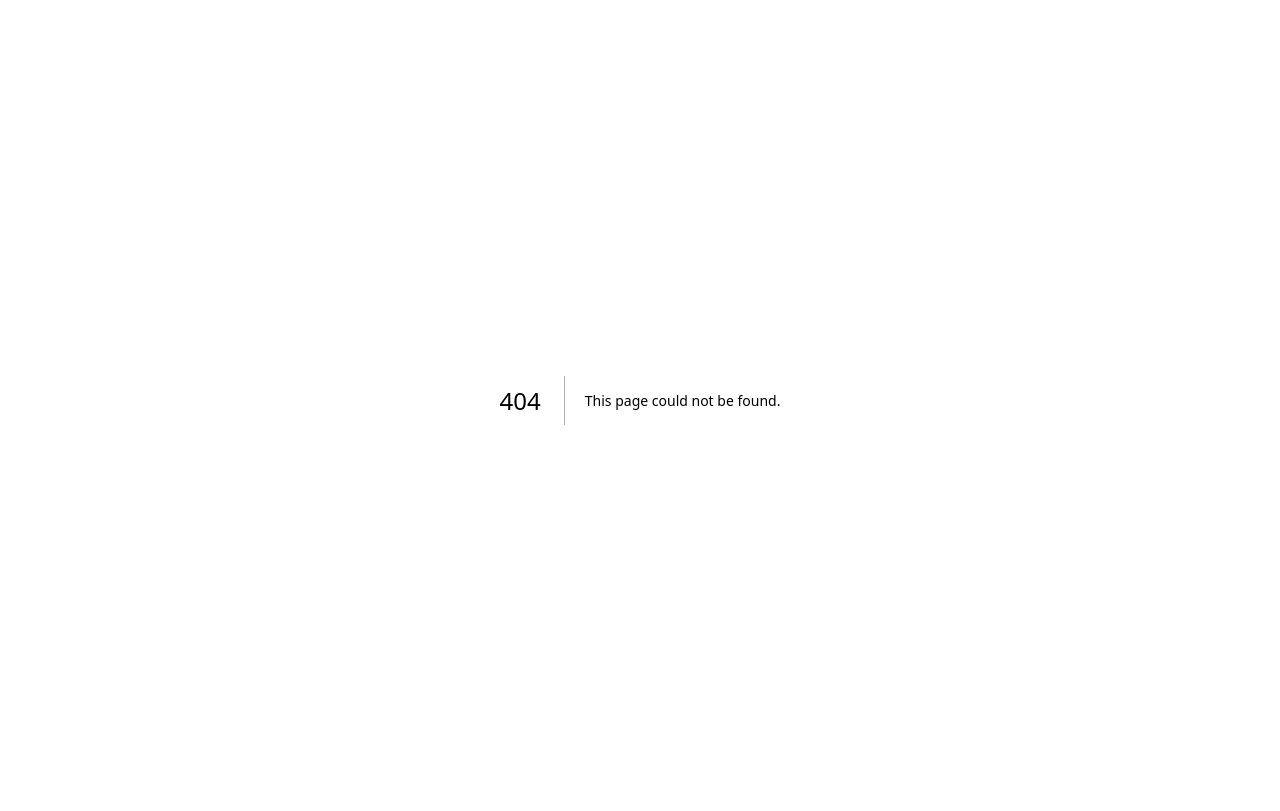
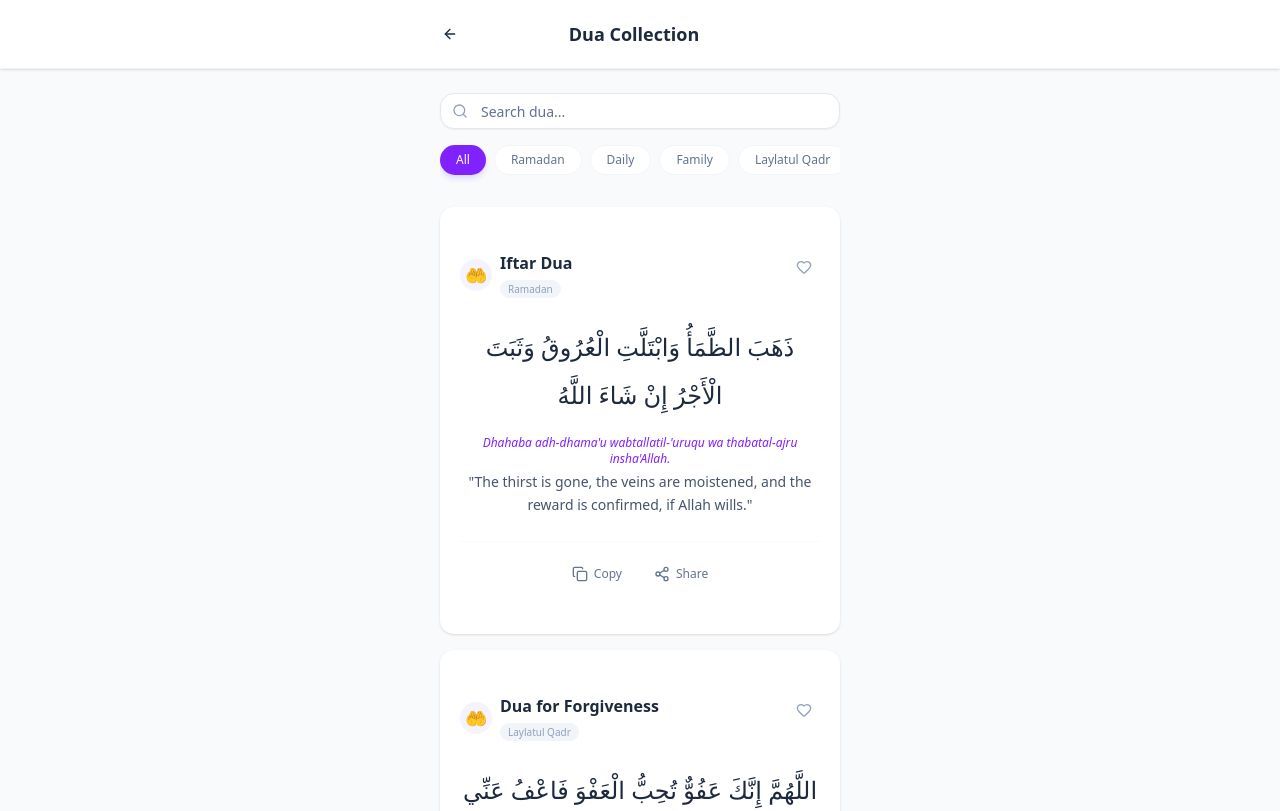
Before and after one commit to Suyitnoo/ramadhan-tracker, a Next.js app: page /dua in a window 1280 px wide. Before the commit this address had no page. Shown: the top 811 px of the page. Built offline with nearby package versions, Linux system fonts and the light colour scheme.

Commit message:
Add files via upload

```diff
--- /dev/null
+++ b/src/app/dua/page.tsx
@@ -0,0 +1,182 @@
+"use client";
+
+import { useState } from "react";
+import { ArrowLeft, Search, Heart, Copy, Share2, BookOpen } from "lucide-react";
+import { Button } from "@/components/ui/button";
+import { useRouter } from "next/navigation";
+import { Card, CardContent } from "@/components/ui/card";
+import { Input } from "@/components/ui/input";
+import { Badge } from "@/components/ui/badge";
+
+const DUAS = [
+    {
+        id: 1,
+        title: "Iftar Dua",
+        arabic: "ذَهَبَ الظَّمَأُ وَابْتَلَّتِ الْعُرُوقُ وَثَبَتَ الْأَجْرُ إِنْ شَاءَ اللَّهُ",
+        transliteration: "Dhahaba adh-dhama'u wabtallatil-'uruqu wa thabatal-ajru insha'Allah.",
+        translation: "The thirst is gone, the veins are moistened, and the reward is confirmed, if Allah wills.",
+        category: "Ramadan",
+        tags: ["Fasting", "Evening"]
+    },
+    {
+        id: 2,
+        title: "Dua for Forgiveness",
+        arabic: "اللَّهُمَّ إِنَّكَ عَفُوٌّ تُحِبُّ الْعَفْوَ فَاعْفُ عَنِّي",
+        transliteration: "Allahumma innaka 'afuwwun tuhibbul-'afwa fa'fu 'anni.",
+        translation: "O Allah, You are Forgiving and love forgiveness, so forgive me.",
+        category: "Laylatul Qadr",
+        tags: ["Forgiveness", "Ramadan"]
+    },
+    {
+        id: 3,
+        title: "Dua Before Eating",
+        arabic: "بِسْمِ اللَّهِ",
+        transliteration: "Bismillah.",
+        translation: "In the name of Allah.",
+        category: "Daily",
+        tags: ["Eating", "Sunnah"]
+    },
+    {
+        id: 4,
+        title: "Dua After Eating",
+        arabic: "الْحَمْدُ لِلَّهِ الَّذِي أَطْعَمَنَا وَسَقَانَا وَجَعَلَنَا مُسْلِمِينَ",
+        transliteration: "Alhamdulillahilladzi at'amana wa saqana wa ja'alana muslimin.",
+        translation: "All praise is due to Allah who fed us, gave us drink, and made us Muslims.",
+        category: "Daily",
+        tags: ["Eating", "Gratitude"]
+    },
+    {
+        id: 5,
+        title: "Dua for Parents",
+        arabic: "رَّبِّ ارْحَمْهُمَا كَمَا رَبَّيَانِي صَغِيرًا",
+        transliteration: "Rabbi irhamhuma kama rabbayani saghira.",
+        translation: "My Lord, have mercy upon them [my parents] as they brought me up [when I was] small.",
+        category: "Family",
+        tags: ["Parents", "Quran"]
+    },
+    {
+        id: 6,
+        title: "Dua for Knowledge",
+        arabic: "رَبِّ زِدْنِي عِلْمًا",
+        transliteration: "Rabbi zidni 'ilma.",
+        translation: "My Lord, increase me in knowledge.",
+        category: "Education",
+        tags: ["Knowledge", "Succcess"]
+    }
+];
+
+const CATEGORIES = ["All", "Ramadan", "Daily", "Family", "Laylatul Qadr", "Education"];
+
+export default function DuaPage() {
+    const router = useRouter();
+    const [searchQuery, setSearchQuery] = useState("");
+    const [activeCategory, setActiveCategory] = useState("All");
+
+    const filteredDuas = DUAS.filter(dua => {
+        const matchesSearch = dua.title.toLowerCase().includes(searchQuery.toLowerCase()) ||
+            dua.translation.toLowerCase().includes(searchQuery.toLowerCase());
+        const matchesCategory = activeCategory === "All" || dua.category === activeCategory;
+        return matchesSearch && matchesCategory;
+    });
+
+    return (
+        <main className="min-h-screen bg-slate-50 text-slate-800 pb-24">
+            {/* Header */}
+            <div className="bg-white sticky top-0 z-30 shadow-sm border-b border-slate-100">
+                <div className="max-w-md mx-auto px-6 py-4 flex items-center justify-between">
+                    <Button variant="ghost" size="icon" onClick={() => router.back()} className="rounded-full hover:bg-slate-100 -ml-2">
+                        <ArrowLeft className="w-6 h-6" />
+                    </Button>
+                    <h1 className="text-lg font-bold">Dua Collection</h1>
+                    <div className="w-10"></div>
+                </div>
+            </div>
+
+            <div className="max-w-md mx-auto px-6 py-6 space-y-6">
+
+                {/* Search & Filter */}
+                <div className="space-y-4">
+                    <div className="relative">
+                        <Search className="absolute left-3 top-1/2 -translate-y-1/2 w-4 h-4 text-slate-400" />
+                        <Input
+                            placeholder="Search dua..."
+                            className="pl-10 rounded-xl bg-white border-slate-200 focus:border-violet-500 transition-colors"
+                            value={searchQuery}
+                            onChange={(e) => setSearchQuery(e.target.value)}
+                        />
+                    </div>
+
+                    <div className="flex gap-2 overflow-x-auto pb-2 no-scrollbar">
+                        {CATEGORIES.map(category => (
+                            <button
+                                key={category}
+                                onClick={() => setActiveCategory(category)}
+                                className={`px-4 py-1.5 rounded-full text-xs font-medium whitespace-nowrap transition-all ${activeCategory === category
+                                        ? "bg-violet-600 text-white shadow-md shadow-violet-200"
+                                        : "bg-white text-slate-500 hover:bg-slate-100 border border-slate-100"
+                                    }`}
+                            >
+                                {category}
+                            </button>
+                        ))}
+                    </div>
+                </div>
+
+                {/* Dua List */}
+                <div className="space-y-4">
+                    {filteredDuas.length > 0 ? (
+                        filteredDuas.map(dua => (
+                            <Card key={dua.id} className="border-0 shadow-sm hover:shadow-md transition-all duration-300 group bg-white overflow-hidden">
+                                <CardContent className="p-5">
+                                    <div className="flex justify-between items-start mb-4">
+                                        <div className="flex items-center gap-2">
+                                            <div className="w-8 h-8 rounded-full bg-violet-50 flex items-center justify-center text-violet-600">
+                                                <span className="font-amiri text-lg">🤲</span>
+                                            </div>
+                                            <div>
+                                                <h3 className="font-bold text-slate-800">{dua.title}</h3>
+                                                <span className="text-[10px] text-slate-400 bg-slate-100 px-2 py-0.5 rounded-full">{dua.category}</span>
+                                            </div>
+                                        </div>
+                                        <Button variant="ghost" size="icon" className="h-8 w-8 text-slate-400 hover:text-red-500 hover:bg-red-50 rounded-full">
+                                            <Heart className="w-4 h-4" />
+                                        </Button>
+                                    </div>
+
+                                    <div className="space-y-4 text-center py-2">
+                                        <p className="font-amiri text-2xl text-slate-800 leading-loose" dir="rtl">
+                                            {dua.arabic}
+                                        </p>
+
+                                        <div className="space-y-1">
+                                            <p className="text-xs text-violet-600 font-medium italic">
+                                                {dua.transliteration}
+                                            </p>
+                                            <p className="text-sm text-slate-600 leading-relaxed">
+                                                "{dua.translation}"
+                                            </p>
+                                        </div>
+                                    </div>
+
+                                    <div className="flex justify-center gap-3 mt-4 pt-4 border-t border-slate-50">
+                                        <Button variant="ghost" size="sm" className="h-8 text-xs text-slate-500 hover:text-violet-600 gap-1.5">
+                                            <Copy className="w-3.5 h-3.5" /> Copy
+                                        </Button>
+                                        <Button variant="ghost" size="sm" className="h-8 text-xs text-slate-500 hover:text-violet-600 gap-1.5">
+                                            <Share2 className="w-3.5 h-3.5" /> Share
+                                        </Button>
+                                    </div>
+                                </CardContent>
+                            </Card>
+                        ))
+                    ) : (
+                        <div className="text-center py-10">
+                            <p className="text-slate-400 text-sm">No dua found.</p>
+                        </div>
+                    )}
+                </div>
+
+            </div>
+        </main>
+    );
+}
```
